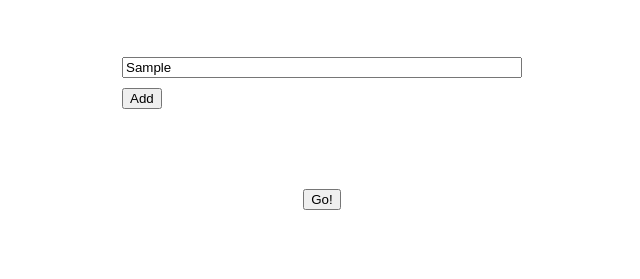
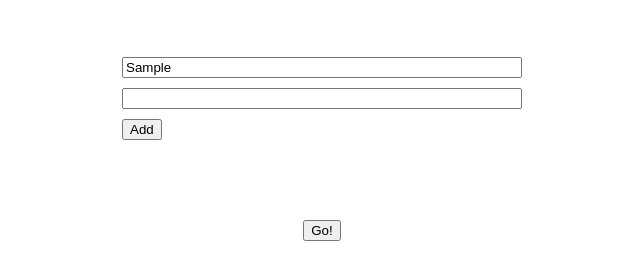
Before and after one commit to McIndica/help-me-choose, a plain HTML site: page index.html in a window 1280 px wide. Both pictures are taken after typing "Sample" into the empty fields and a click on the button "Add". Shown: the part 227-506 px from the top of the page, without its empty margins (318-958 px from the left). Drawn offline with nearby package versions, Linux system fonts and the light colour scheme.

Commit message:
JavaScript

```diff
--- a/index.html
+++ b/index.html
@@ -13,6 +13,20 @@
       </div>
       <button class="addOption">Add</button>
     </div>
+    <div class="resultSection"></div>
     <button>Go!</button>
+
+    <script src=https://code.jquery.com/jquery-3.3.1.min.js></script>
+    <script>
+      $(function() {
+        $(`.resultSection`).hide()
+
+        var add_option = function() {
+          $(`.inputs`).append(`<input></input>`)
+        }
+
+        $(`.addOption`).click(add_option)
+      })
+    </script>
   </body>
 </html>
```
